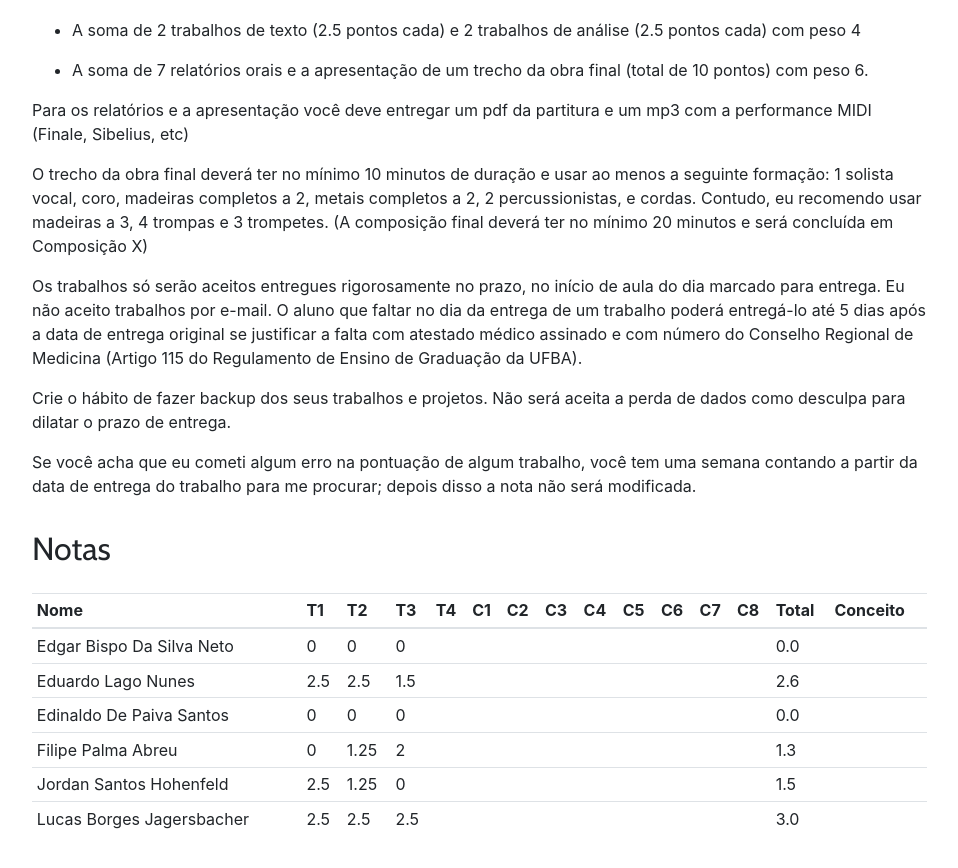
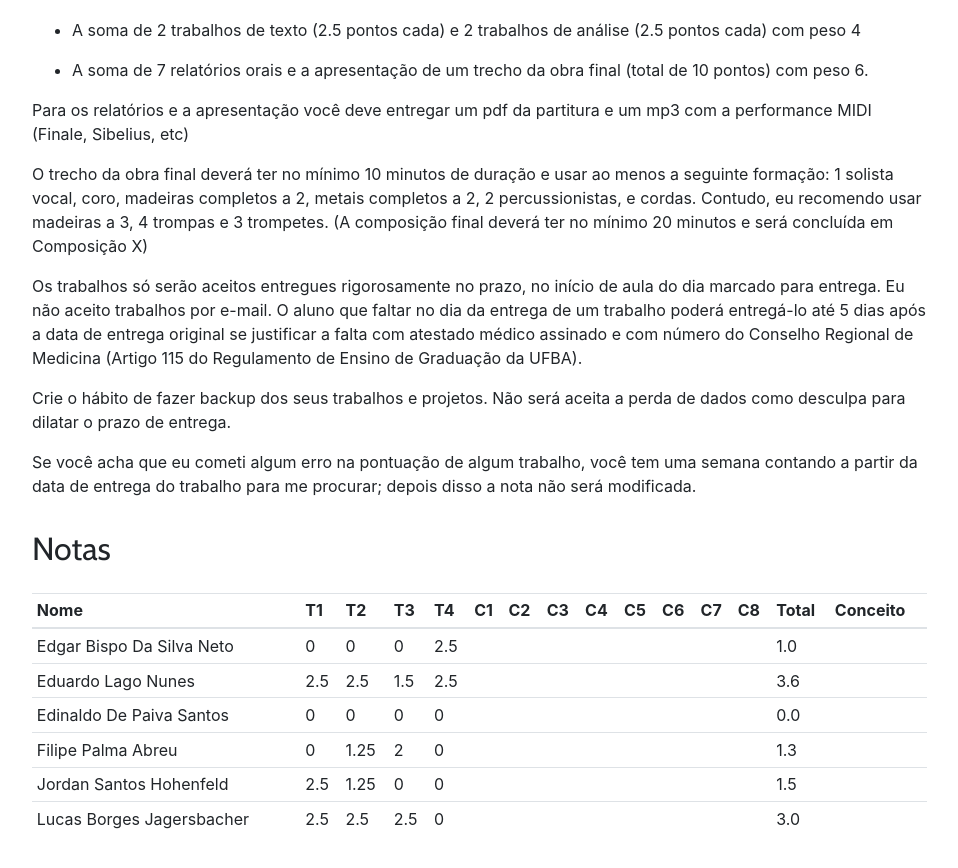
Before and after one commit to kroger/genosmus, a Jekyll site: the page built from _pedro/musb18.md, in a window 1280 px wide and 900 px high, scrolled down 1692 px. Shown: the top 868 px of the window, without its empty margins (68-1026 px from the left). Built offline with Jekyll 4.4.1, drawn with Linux system fonts in a browser that asks for light colours.

Commit message:
Atualiza notas dos alunos

```diff
--- a/_pedro/geradas/musb18.md
+++ b/_pedro/geradas/musb18.md
@@ -1,9 +1,9 @@
-| Nome                      | T1  | T2   | T3  | T4 | C1 | C2 | C3 | C4 | C5 | C6 | C7 | C8 | Total | Conceito |
-|---------------------------|-----|------|-----|----|----|----|----|----|----|----|----|----|-------|----------|
-| Edgar Bispo Da Silva Neto | 0   | 0    | 0   |    |    |    |    |    |    |    |    |    | 0.0   |          |
-| Eduardo Lago Nunes        | 2.5 | 2.5  | 1.5 |    |    |    |    |    |    |    |    |    | 2.6   |          |
-| Edinaldo De Paiva Santos  | 0   | 0    | 0   |    |    |    |    |    |    |    |    |    | 0.0   |          |
-| Filipe Palma Abreu        | 0   | 1.25 | 2   |    |    |    |    |    |    |    |    |    | 1.3   |          |
-| Jordan Santos Hohenfeld   | 2.5 | 1.25 | 0   |    |    |    |    |    |    |    |    |    | 1.5   |          |
-| Lucas Borges Jagersbacher | 2.5 | 2.5  | 2.5 |    |    |    |    |    |    |    |    |    | 3.0   |          |
+| Nome                      | T1  | T2   | T3  | T4  | C1 | C2 | C3 | C4 | C5 | C6 | C7 | C8 | Total | Conceito |
+|---------------------------|-----|------|-----|-----|----|----|----|----|----|----|----|----|-------|----------|
+| Edgar Bispo Da Silva Neto | 0   | 0    | 0   | 2.5 |    |    |    |    |    |    |    |    | 1.0   |          |
+| Eduardo Lago Nunes        | 2.5 | 2.5  | 1.5 | 2.5 |    |    |    |    |    |    |    |    | 3.6   |          |
+| Edinaldo De Paiva Santos  | 0   | 0    | 0   | 0   |    |    |    |    |    |    |    |    | 0.0   |          |
+| Filipe Palma Abreu        | 0   | 1.25 | 2   | 0   |    |    |    |    |    |    |    |    | 1.3   |          |
+| Jordan Santos Hohenfeld   | 2.5 | 1.25 | 0   | 0   |    |    |    |    |    |    |    |    | 1.5   |          |
+| Lucas Borges Jagersbacher | 2.5 | 2.5  | 2.5 | 0   |    |    |    |    |    |    |    |    | 3.0   |          |
 {: .table .table-sm }
```
Also changed, not shown: 1 other file.
